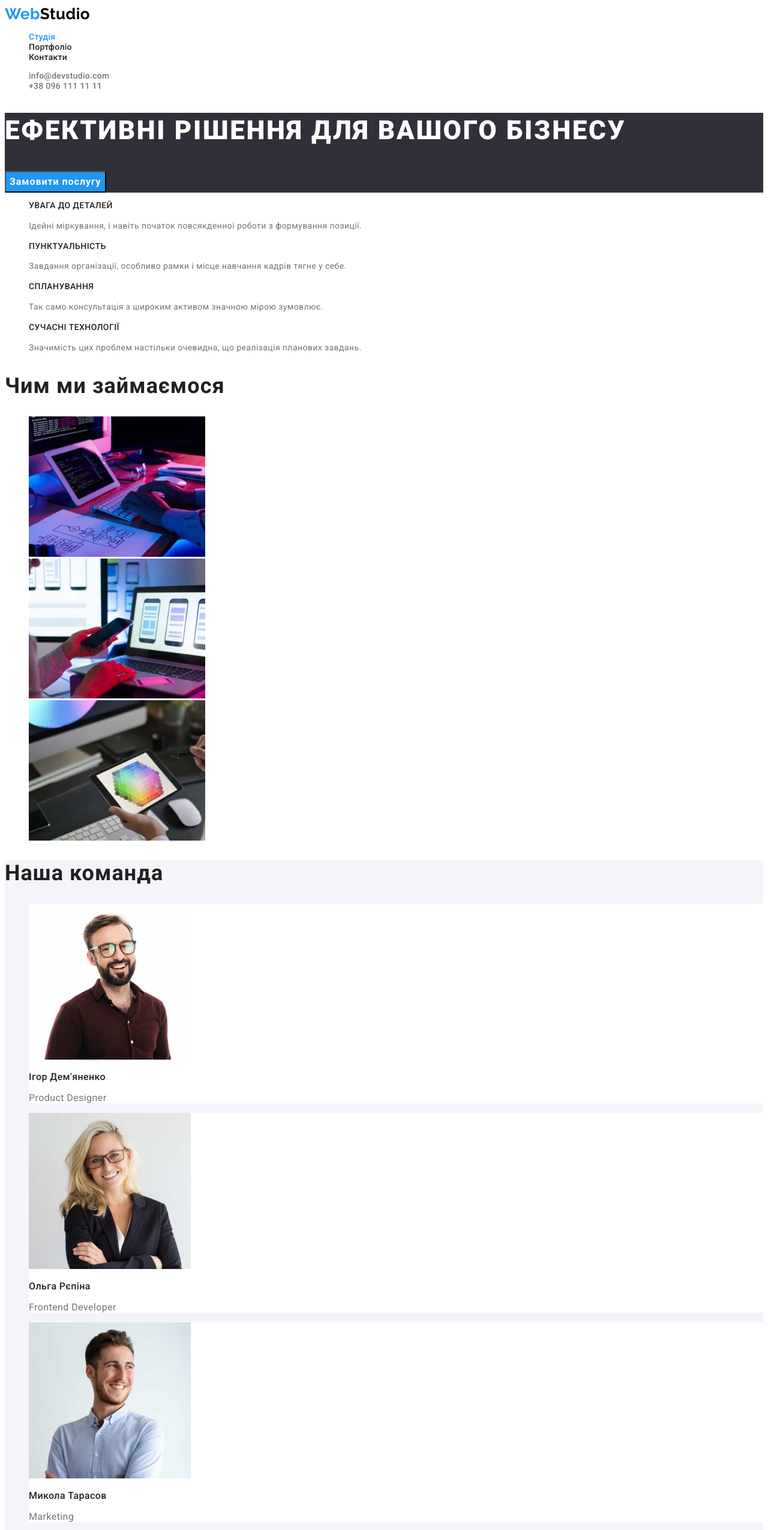
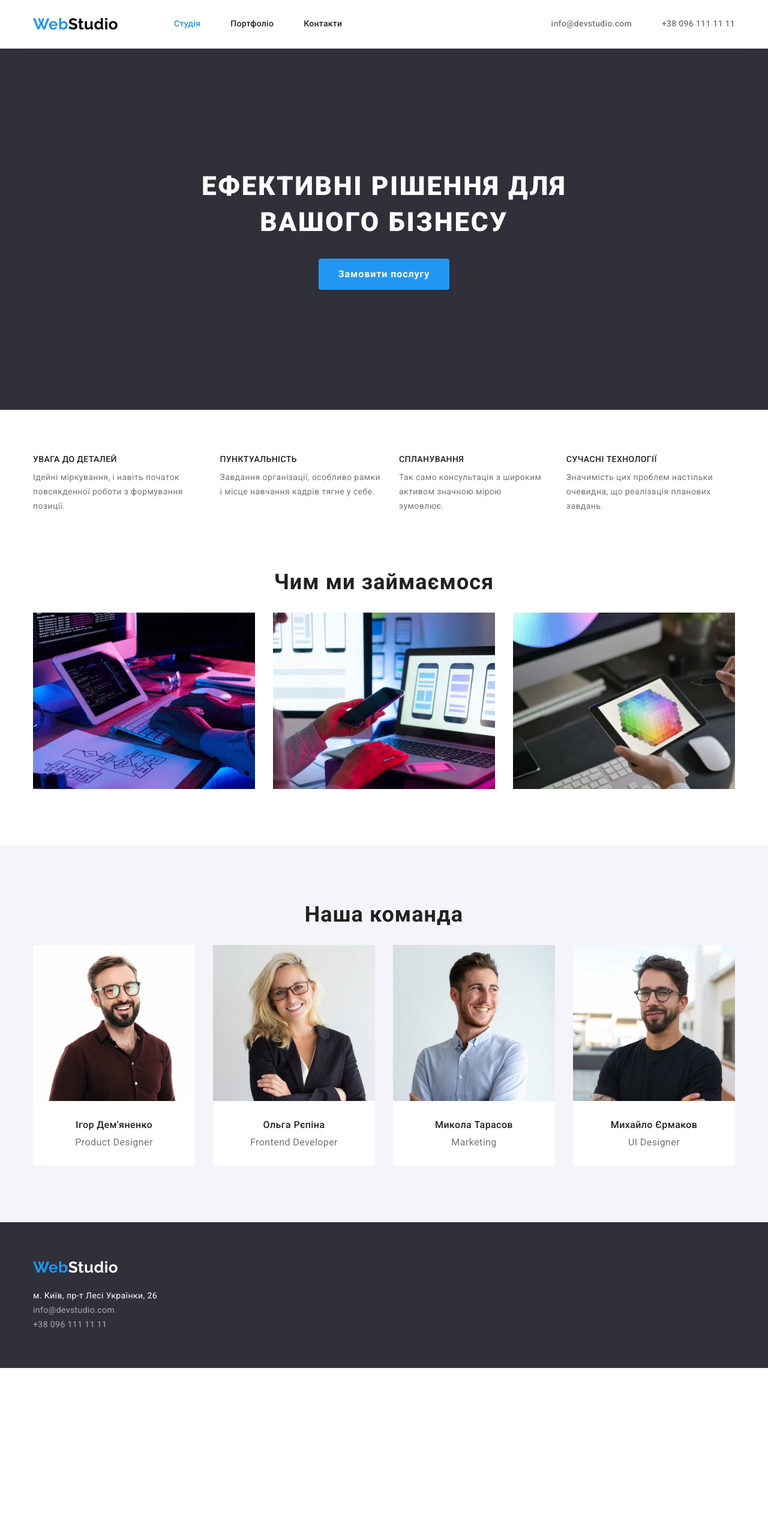
Before and after one commit to MomotOleksandr/goit-markup-hw-03, a plain HTML site: page index.html in a window 1280 px wide. Shown: the top 2550 px of the page at 60% size. After the commit the page ends 2280 px from the top, so only its background shows below. Drawn offline with nearby package versions, Linux system fonts and the light colour scheme.

Commit message:
homework3 ver1
create hw

```diff
--- a/css/styles.css
+++ b/css/styles.css
@@ -10,6 +10,7 @@
     --main-backgroundcolor: #F5F5F5;
     --special-backgroundcolor: #2F303A;
     --specialbutton-backgroundcolor: #188CE8;
+    --border-color: #ECECEC;
 }
 body {
     font-family: 'Roboto', sans-serif;
@@ -23,6 +24,23 @@ body {
 .header-styles {
 
 }
+.container {
+    width: 1170px;
+    padding-left: 15px;
+    padding-right: 15px;
+}
+div.container {
+    margin-left: auto;
+    margin-right: auto;
+}
+div.container.main-nav {
+    border-bottom: 1px solid var(--border-color);
+}
+.main-nav {
+    display: flex;
+    align-items: center;
+    justify-content: space-between;
+}
 .logo-styleheader {
     font-family: "Raleway", sans-serif;
     font-size: 26px;
@@ -35,19 +53,31 @@ body {
 }
 .navmenu {
     font-family: 'Roboto', sans-serif;
+    padding: 0;
+    margin: 0;
+    margin-left: 93px;
+    display: flex;
 }
 .navmenu-items {
     list-style-type: none;
 }
-
+.navmenu-items:not(:last-child) {
+    margin-right: 50px;
+}
 .navmenu-item {
     font-weight: 500;
     line-height: 1.14;
     letter-spacing: 0.02em;
     text-decoration: none;
     color: var(--primary-textcolor);
+    display: block;
+    padding-top: 32px;
+    padding-bottom: 32px;
 }
 .contact-item {
+    display: block;
+    padding-top: 32px;
+    padding-bottom: 32px;
     font-weight: 500;
     line-height: 1.14;
     letter-spacing: 0.02em;
@@ -66,20 +96,37 @@ body {
     color: var(--special-color);
 }
 .contact {
-
+    padding: 0;
+    margin: 0;
+    display: flex;
 }
 .contact-items {
     list-style-type: none;
+}
+.contact-items:not(:last-child) {
+    margin-right: 50px;
 }
 
 /*стилі основних блоків*/
 .main-styles {
 
 }
+img {
+    display: block;
+    margin-left: auto;
+    margin-right: auto;
+}
 .herobox {
     background-color: var(--special-backgroundcolor);
+    text-align: center;
 }
 .main-h {
+    margin-top: 0;
+    margin-bottom: 0;
+    width: 696px;
+    padding-top: 200px;
+    margin-left: auto;
+    margin-right: auto;
     font-weight: 900;
     font-size: 44px;
     line-height: 1.36;
@@ -93,6 +140,8 @@ body {
     line-height: 1.17;
     letter-spacing: 0.03em;
     color: var(--primary-textcolor);
+    margin-top: 0;
+    margin-bottom: 50;
 }
 .hiden-h {
     visibility: hidden;
@@ -111,23 +160,39 @@ body {
 }
 .buttons {
     list-style-type: none;
+    margin-top: 0;
+    margin-bottom: 0;
+    padding-left: 0;
+    padding-top: 94px;
+    padding-bottom: 34px;
+    display: flex;
+    align-items: flex-start;
+    justify-content: center;
 }
 
 button {
     cursor: pointer;
     font-family: inherit;
+    border: 1px solid transparent;
 }
 
-.buttons-item {
-
+.buttons-item:not(:last-child) {
+    margin-right: 8px;
 }
 .mainbutton {
+    display: inline-block;
     background-color: var(--special-color);
     font-weight: 700;
     font-size: 16px;
     line-height: 1.88;
     letter-spacing: 0.06em;
     color: var(--additional-color);
+    border-radius: 4px;
+    padding: 10px 32px;
+    min-width: 216px;
+    min-height: 50px;
+    margin-top: 30px;
+    margin-bottom: 200px;
 }
 .mainbutton:hover,
 .mainbutton:focus {
@@ -159,51 +224,120 @@ button {
 .section-styles {
 
 }
-.section {
+.ulsection {
     list-style-type: none;
+    margin-top: 0;
+    margin-bottom: 0;
+    padding-left: 0;
+    display: flex;
+    align-items: flex-start;
+}
+.ulsection.manywraps {
+    padding-bottom: 94px;
 }
 .section-item {
-
+    margin-right: 30px;
+    margin-bottom: 30px;
+}
+.section-item:nth-child(3n) {
+    margin-right: 0;
+}
+.section-item:nth-last-child(-n+3) {
+    margin-bottom: 0;
 }
 .section-image {
 
 }
-.advantages-item {
+.advantages {
+    padding-top: 75px;
+}
+.advantages-item:not(:last-child) {
+    padding-right: 30px;
+}
+.advantages-items {
+
+}
+div.adv-with-titles {
+
+}
+div.img-with-titles {
+
+}
+div.works-with-titles {
 
 }
 .advantages-title {
+    margin-top: 0;
+    margin-bottom: 0;
     font-size: 14px;
     font-weight: 500;
     line-height: 1.14;
     text-transform: uppercase;
 }
 .advantages-text {
+    margin-top: 0;
+    margin-bottom: 0;
+    padding-top: 10px;
     line-height: 1.71;
     color: var(--secondary-textcolor);
 }
+.ourproducts {
+    text-align: center;
+    padding-top: 94px;
+    padding-bottom: 94px;
+}
+.ourproducts-item:not(:last-child) {
+    margin-right: 30px;
+}
 .team {
     background-color: var(--button-backgroundcolor);
+    text-align: center;
+    padding-top: 94px;
+    padding-bottom: 94px;
 }
 .team-item {
     background-color: var(--additional-color);
 }
+.team-item:not(:last-child) {
+    margin-right: 30px;
+}
 .name {
+    padding-top: 30px;
     font-weight: 500;
     font-size: 16px;
     line-height: 1.19;
+    margin-top: 0;
+    margin-bottom: 0;
 }
 .position {
+    padding-top: 10px;
+    padding-bottom: 30px;
     font-size: 16px;
     line-height: 1.19;
     color: var(--secondary-textcolor);
+    margin-top: 0;
+    margin-bottom: 0;
 }
+.manywraps {
+    flex-wrap: wrap;
+}
+
 .section-name {
+    margin-top: 0;
+    margin-bottom: 0;
+    padding-top: 20px;
+    padding-left: 24px;
     font-size: 18px;
     font-weight: 700;
     line-height: 2.00;
     letter-spacing: 0.06em;
 }
 .section-type {
+    margin-top: 0;
+    margin-bottom: 0;
+    padding-top: 4px;
+    padding-bottom: 20px;
+    padding-left: 24px;
     font-size: 16px;
     line-height: 1.88;
     color: var(--secondary-textcolor);
@@ -219,9 +353,15 @@ button {
     line-height: 1.19;
     text-decoration: none;
     color: var(--additional-color);
+    display: inline-block;
+    padding-top: 60px;
 }
 .adress {
     list-style-type: none;
+    padding: 0;
+    padding-top: 20px;
+    padding-bottom: 60px;
+    margin: 0;
 }
 .adress-itemmap {
     color: var(--additional-color);
--- a/index.html
+++ b/index.html
@@ -8,6 +8,9 @@
     <link
         href="https://fonts.googleapis.com/css2?family=Raleway:wght@700&family=Roboto:wght@400;500;700;900&display=swap"
         rel="stylesheet" />
+    <link
+        rel="stylesheet"
+        href="https://cdnjs.cloudflare.com/ajax/libs/normalize/8.0.1/normalize.min.css" />
     <link rel="stylesheet" href="./css/styles.css" />
     <title>Студія</title>
 </head>
@@ -15,7 +18,8 @@
 <body>
     <!-- Шапка сторінки -->
     <header class="header-styles">
-        <nav>
+        <div class="container main-nav">
+            <nav class="main-nav">
                 <a class="logo-styleheader" href="./index.html">
                     <span class="firstpart-logo">Web</span>Studio
                 </a>
@@ -43,6 +47,7 @@
                     <a class="contact-item" href="tel:+380961111111">+38 096 111 11 11</a>
                 </li>
             </ul>
+        </div>
     </header>
 
     <!-- Унікальний контент сторінки -->
@@ -51,64 +56,87 @@
         <h1 class="main-h">Ефективні рішення для вашого бізнесу</h1>
         <button class="mainbutton" type="button">Замовити послугу</button>
     </section>
-    <section>
+    <section class="advantages">
+        <div class="container">
         <h2 class="visually-hidden">Наші переваги</h2> <!--прихований заголовок-->
-        <ul class="section">
+        <ul class="ulsection">
             <li class="advantages-item">
+                <div class="adv-with-titles">
                     <h3 class="advantages-title">УВАГА ДО ДЕТАЛЕЙ</h3>
                     <p class="advantages-text">Ідейні міркування, і навіть початок повсякденної роботи з формування позиції.</p>
+                </div>
             </li>
             <li class="advantages-item">
+                <div class="adv-with-titles">
                     <h3 class="advantages-title">ПУНКТУАЛЬНІСТЬ</h3>
                     <p class="advantages-text">Завдання організації, особливо рамки і місце навчання кадрів тягне у себе.</p>
+                </div>
             </li>
             <li class="advantages-item">
+                <div class="adv-with-titles">
                     <h3 class="advantages-title">СПЛАНУВАННЯ</h3>
                     <p class="advantages-text">Так само консультація з широким активом значною мірою зумовлює.</p>
+                </div>
             </li>
             <li class="advantages-item">
+                <div class="adv-with-titles">
                     <h3 class="advantages-title">СУЧАСНІ ТЕХНОЛОГІЇ</h3>
                     <p class="advantages-text">Значимість цих проблем настільки очевидна, що реалізація планових завдань.</p>
+                </div>
             </li>
         </ul>
+        </div>
     </section>
-    <section>
+    <section class="ourproducts">
+        <div class="container">
         <h2 class="second-h">Чим ми займаємося</h2>
-        <ul class="section">
-            <li><img src="images/image1.jpg" alt="ПО для комп'ютерів" width="294"></li>
-            <li><img src="images/image2.jpg" alt="мобільні додатки" width="294"></li>
-            <li><img src="images/image3.jpg" alt="додатки для планшета" width="294"></li>
+        <ul class="ulsection">
+            <li class="ourproducts-item"><img src="images/image1.jpg" alt="ПО для комп'ютерів" width="370"></li>
+            <li class="ourproducts-item"><img src="images/image2.jpg" alt="мобільні додатки" width="370"></li>
+            <li class="ourproducts-item"><img src="images/image3.jpg" alt="додатки для планшета" width="370"></li>
         </ul>
+        </div>
     </section>
     <section class="team">
+        <div class="container">
         <h2 class="second-h">Наша команда</h2>
-        <ul class="section">
+        <ul class="ulsection">
             <li class="team-item">
+                <div class="img-with-titles">
                 <img src="images/photo1.jpg" alt="Ігор Дем'яненко" width="270">
                 <h3 class="name">Ігор Дем'яненко</h3>
                 <p class="position">Product Designer</p>
+                </div>
             </li>
             <li class="team-item">
+                <div class="img-with-titles">
                 <img src="images/photo2.jpg" alt="Ольга Рєпіна" width="270">
                 <h3 class="name">Ольга Рєпіна</h3>
                 <p class="position">Frontend Developer</p>
+                </div>
             </li>
             <li class="team-item">
+                <div class="img-with-titles">
                 <img src="images/photo3.jpg" alt="Микола Тарасов" width="270">
                 <h3 class="name">Микола Тарасов</h3>
                 <p class="position">Marketing</p>
+                </div>
             </li>
             <li class="team-item">
+                <div class="img-with-titles">
                 <img src="images/photo4.jpg" alt="Михайло Єрмаков" width="270">
                 <h3 class="name">Михайло Єрмаков</h3>
                 <p class="position">UI Designer</p>
+                </div>
             </li>
         </ul>
+        </div>
     </section>
     </main>
 
     <!-- Підвал сторінки -->
     <footer class="footer-styles">
+        <div class="container">
         <a class="logo-stylefooter" href="./index.html">
             <span class="firstpart-logo">Web</span>Studio
         </a>
@@ -129,6 +157,7 @@
                 </li>
             </ul>
         </address>
+        </div>
     </footer>
 
 </body>
```
Also changed, not shown: portfolio.html (+53 -38 lines). Lines whose indentation alone changed are shown as unchanged.
